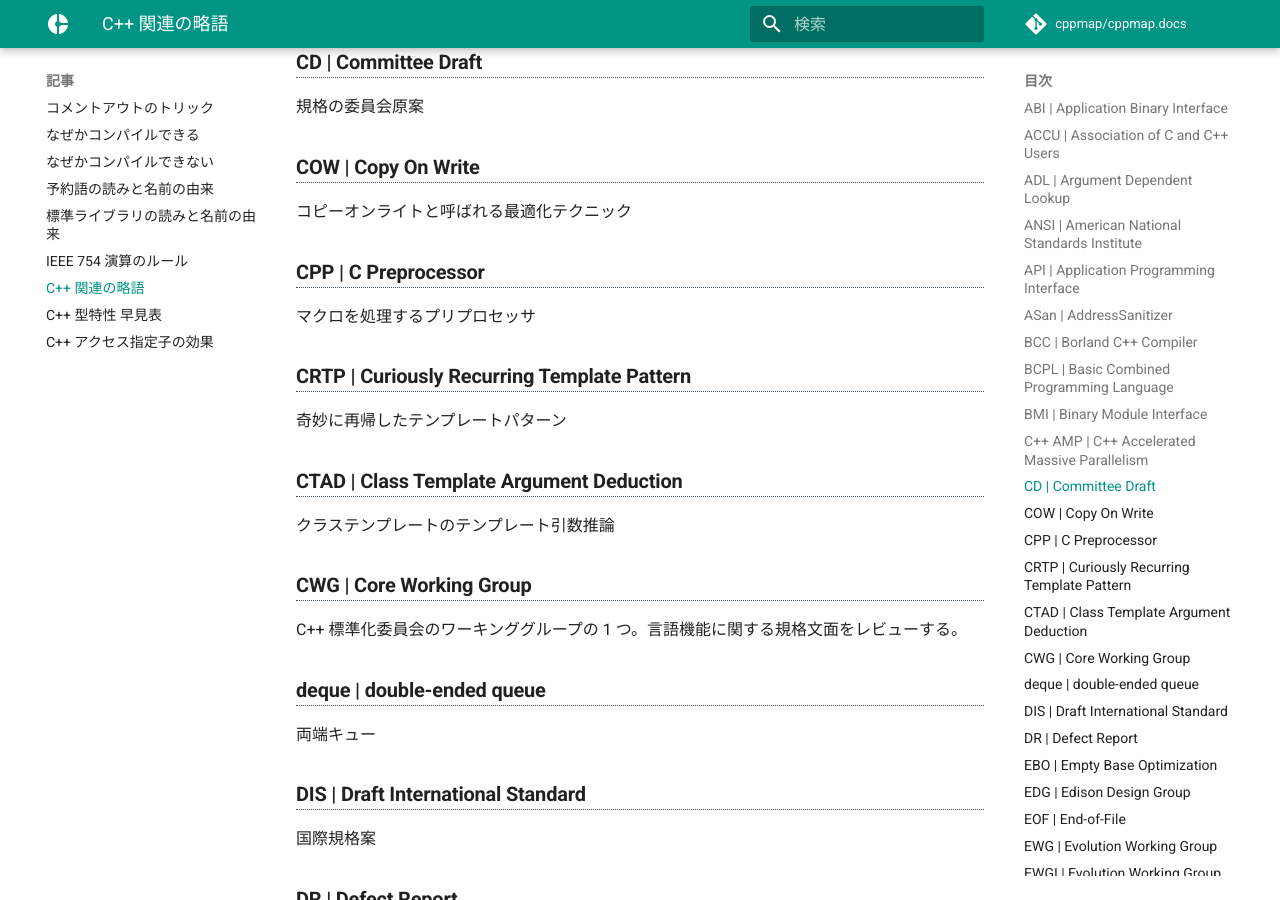
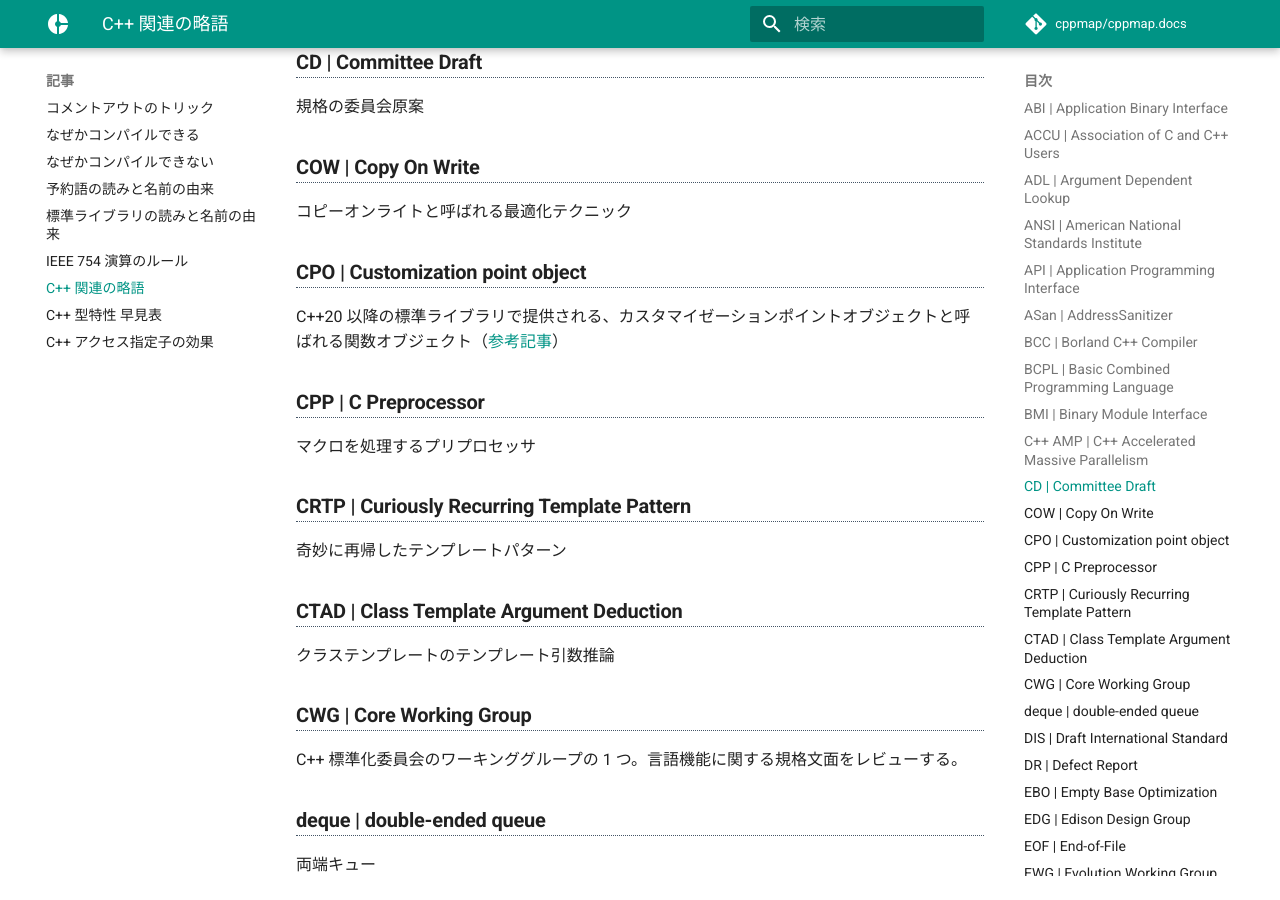
Before and after one commit to cppmap/cppmap.docs, an MkDocs documentation site: the page built from docs/articles/acronyms.md, in a window 1280 px wide and 900 px high, scrolled down 1311 px. Built offline with MkDocs 1.6.1 and Material for MkDocs 9.7.7, drawn with Linux system fonts in a browser that asks for light colours; nearby versions of some CDN libraries; comment, search, counter and statistics services are not loaded.

Commit message:
Update acronyms.md

```diff
--- a/docs/articles/acronyms.md
+++ b/docs/articles/acronyms.md
@@ -37,6 +37,9 @@ C および C++ ユーザ協会。[年次カンファレンス](https://conferen
 
 ### COW | Copy On Write
 コピーオンライトと呼ばれる最適化テクニック
+
+### CPO | Customization point object
+C++20 以降の標準ライブラリで提供される、カスタマイゼーションポイントオブジェクトと呼ばれる関数オブジェクト（[参考記事](https://onihusube.hatenablog.com/entry/2020/06/26/225920)）
 
 ### CPP | C Preprocessor
 マクロを処理するプリプロセッサ
```
